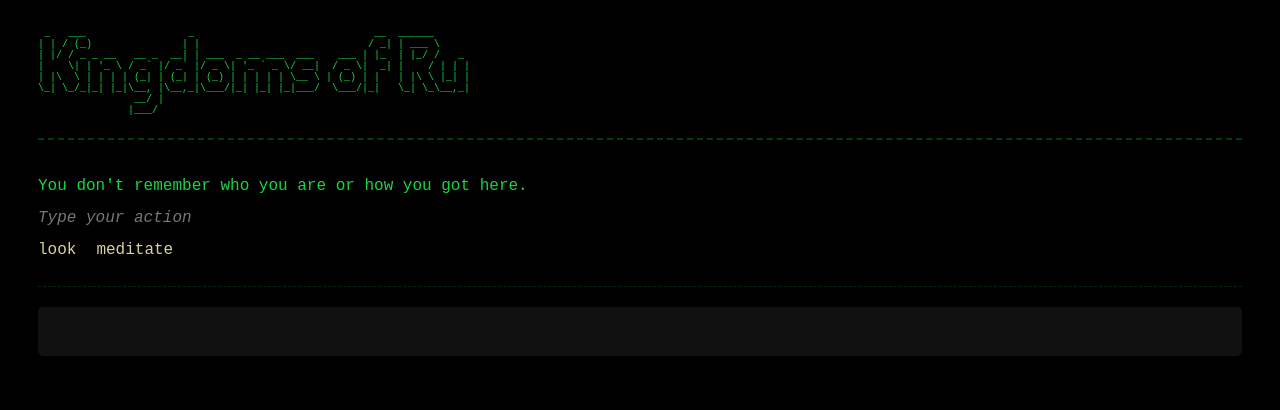
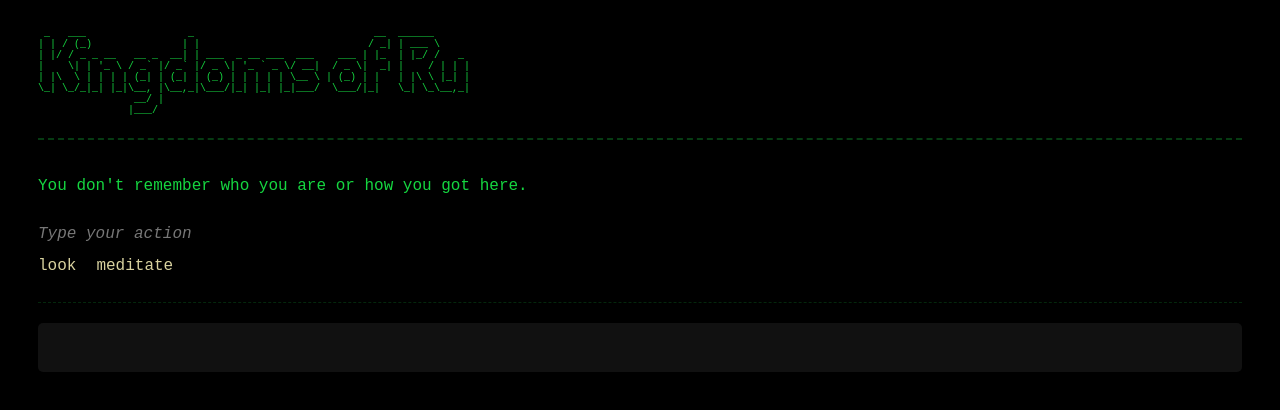
Before and after one commit to jeffreyruoss/js-text-adventure-game, a plain HTML site: page index.html in a window 1280 px wide. Drawn offline with Linux system fonts and the light colour scheme.

Commit message:
Enable mutliple paragraphs in the scene frame text with \r.

```diff
--- a/main.js
+++ b/main.js
@@ -95,7 +95,10 @@ function loadFrame(frameId) {
 
   // text
   let text = game.currentFrameObj.text;
-  frameDiv.innerHTML = `<p>${text}</p>`;
+  text = text.split('\r');
+  text.forEach((paragraph) => {
+    frameDiv.innerHTML += `<p>${paragraph}</p>`;
+  });
 
   // continue
   if (game.currentFrameObj.continue) {
--- a/style.css
+++ b/style.css
@@ -27,9 +27,7 @@ pre {
 .frame *:last-child {
   margin-bottom: 0;
 }
-.frame p {
-  margin: 0;
-}
+
 .prompt {
   border-radius: 5px;
   padding: 15px;
@@ -46,6 +44,7 @@ pre {
 }
 .continue,
 .instruction {
+  margin-bottom: 0;
   font-style: italic;
   font-weight: 100;
   font-size: 16px;
```
Also changed, not shown: README.md, readme-dev.md.
